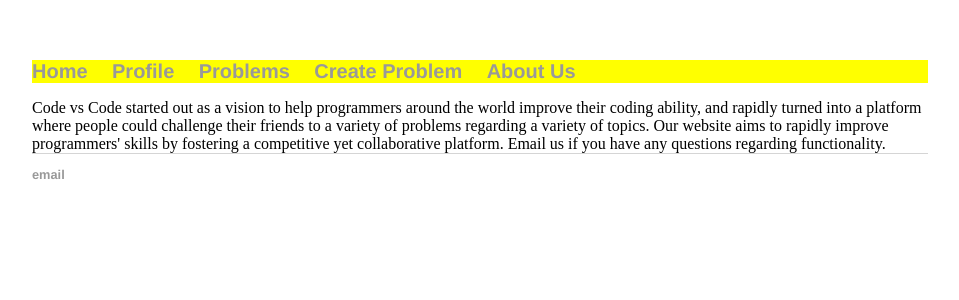
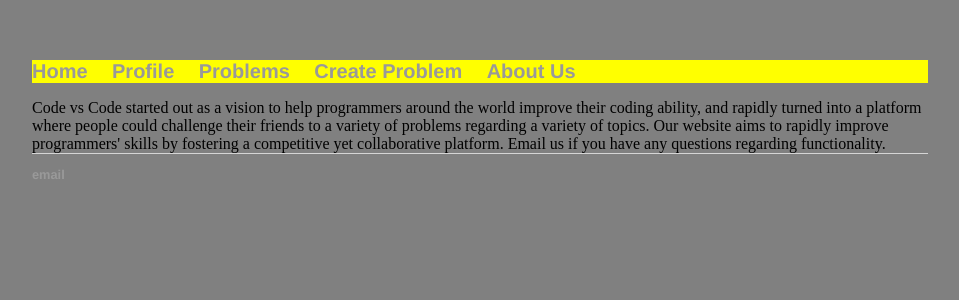
Before and after one commit to rramakrishnan246/rramakrishnan246.github.io, a Jekyll site: the page built from about.html, in a window 1280 px wide. Shown: the top 300 px of the page, without its empty margins (160-1119 px from the left). Built offline with Jekyll 4.4.1, drawn with Linux system fonts in a browser that asks for light colours.

Commit message:
Update about.html

```diff
--- a/about.html
+++ b/about.html
@@ -5,7 +5,7 @@ title: About Us
 <!DOCTYPE html>
 
 <html>
-	<body>
+	<body style="font-size: 20 px; background-color:gray; font-family:Serif">
  		 Code vs Code started out as a vision to help programmers around the world improve their coding ability, and rapidly turned into a platform where people could challenge their friends to a variety of problems regarding a variety of topics. Our website aims to rapidly improve programmers' skills by fostering a competitive yet collaborative platform. Email us if you have any questions regarding functionality.
 	</body>
 </html>
```
